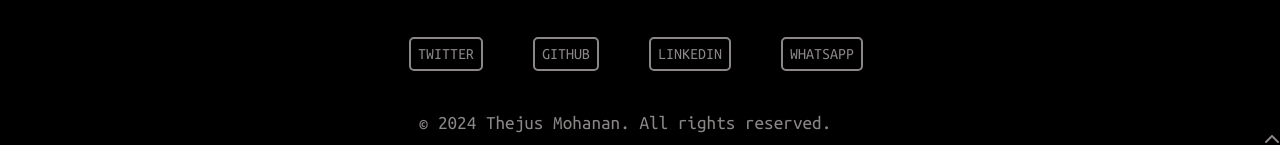
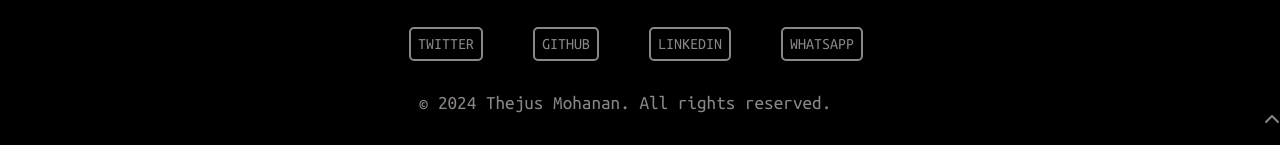
Before and after one commit to Thejusmohanan7/portv1, a plain HTML site: page index.html in a window 1280 px wide. Shown: the part 4188-4333 px from the top of the page. Drawn offline with nearby package versions, Linux system fonts and the light colour scheme; a web font is replaced by a local one.

Commit message:
padding set to zero

```diff
--- a/style.css
+++ b/style.css
@@ -277,7 +277,7 @@ ul {
 }
 
 .links {
-    padding: 0.625rem;
+    padding: 0;
     display: flex;
     justify-content: center;
     margin-bottom: 2rem;
```
